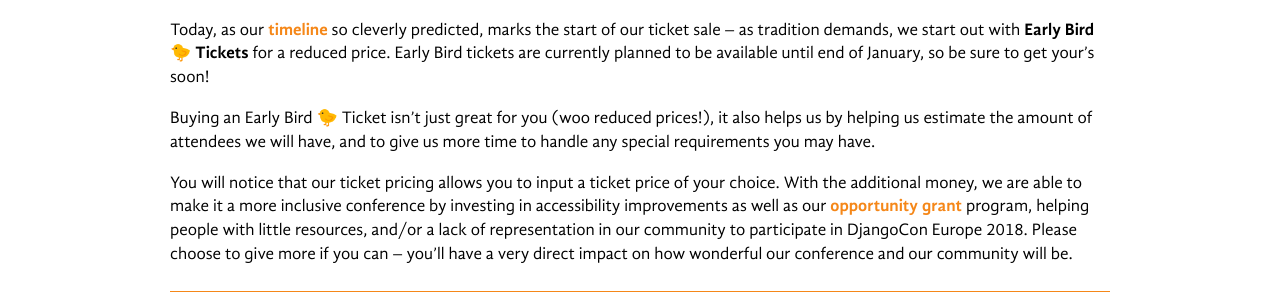
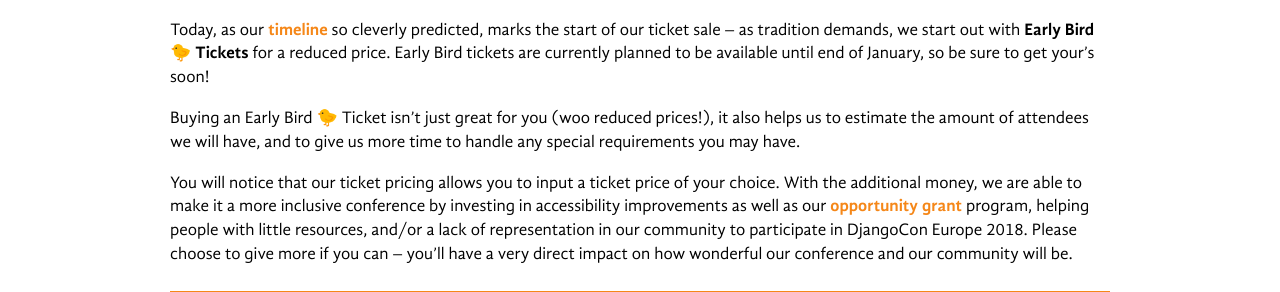
Before and after one commit to rixx/2018.djangocon.eu, a Jekyll site: the page built from _posts/2017-12-01-talks-and-tickets.md, in a window 1280 px wide. Shown: the part 530-822 px from the top of the page. Built offline with Jekyll 4.4.1, drawn with Linux system fonts in a browser that asks for light colours.

Commit message:
Update 2017-12-01-talks-and-tickets.md

```diff
--- a/_posts/2017-12-01-talks-and-tickets.md
+++ b/_posts/2017-12-01-talks-and-tickets.md
@@ -15,7 +15,7 @@
 start out with **Early Bird 🐤 Tickets** for a reduced price. Early Bird tickets are currently planned to be available until
 end of January, so be sure to get your's soon!
 
-Buying an Early Bird 🐤 Ticket isn't just great for you (woo reduced prices!), it also helps us by helping us estimate the
+Buying an Early Bird 🐤 Ticket isn't just great for you (woo reduced prices!), it also helps us to estimate the
 amount of attendees we will have, and to give us more time to handle any special requirements you may have.
 
 You will notice that our ticket pricing allows you to input a ticket price of your choice. With the additional money, we
```
